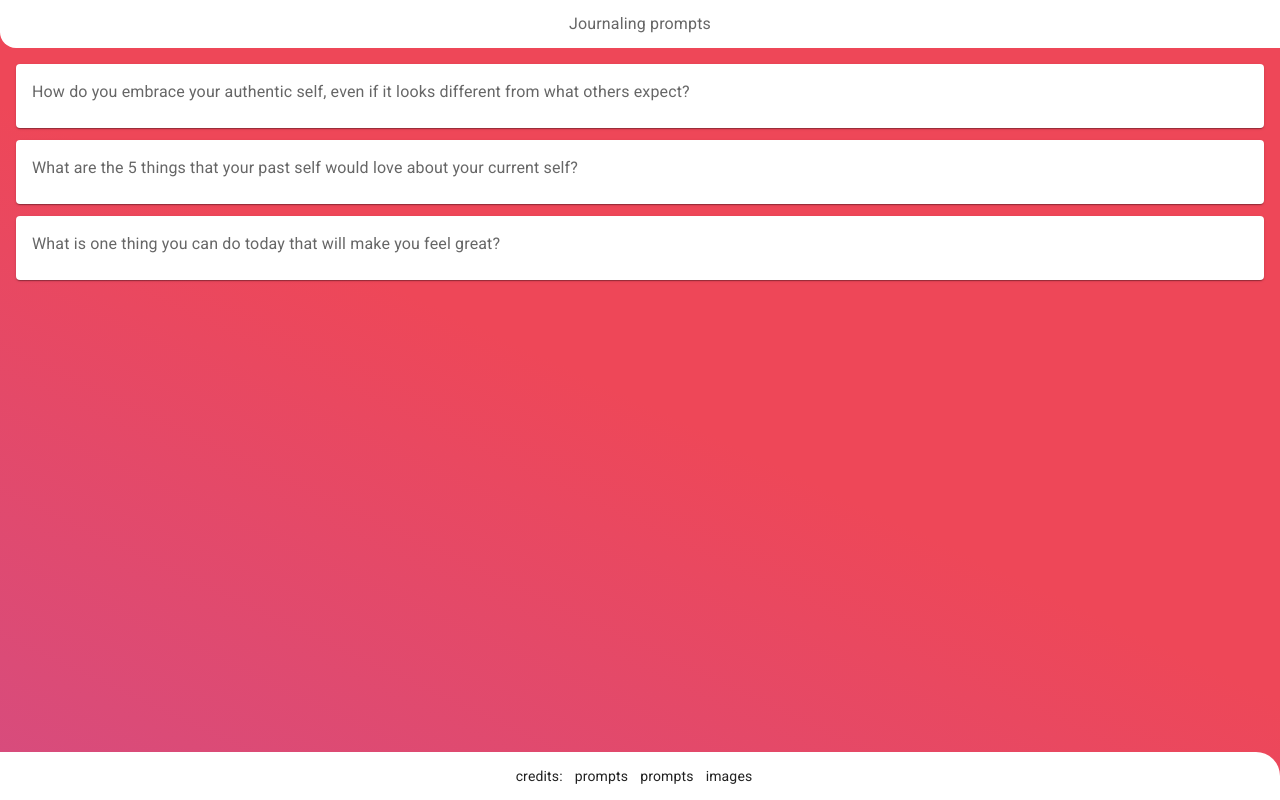
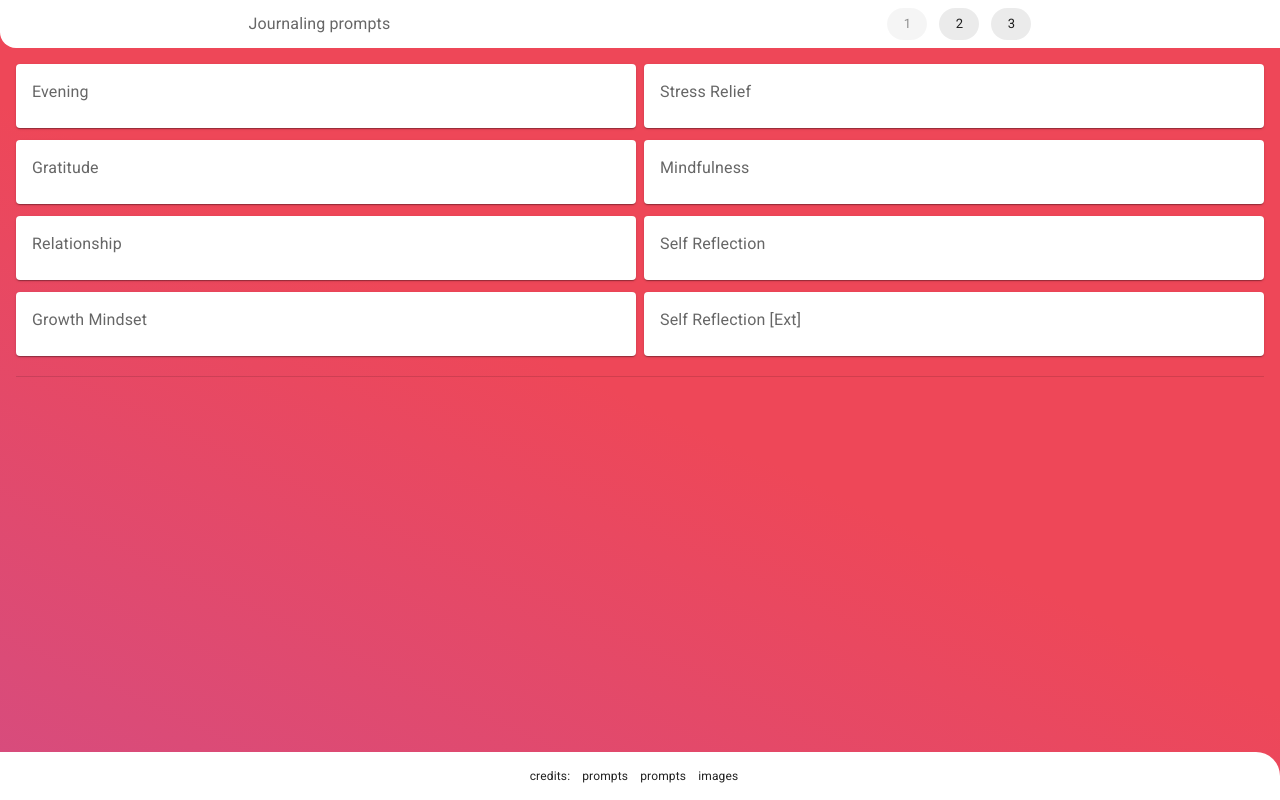
Before and after one commit to tbwiss/journaling-prompts, a React (Create React App) app: page / in a window 1280 px wide. Built offline with nearby package versions, Linux system fonts and the light colour scheme.

Commit message:
feat: add categories

```diff
--- a/src/data/database.ts
+++ b/src/data/database.ts
@@ -77,39 +77,39 @@ export const selfReflectionPrompts = [
 
 // https://dayoneapp.com/blog/journal-prompts/
 const evening = [
-  "What are three things that went well today, and why",
-  "What were the highlights of my day",
-  "What are three things that I could have done differently today, and how can I learn from these experiences",
-  "What did I learn today",
-  "How did I show gratitude today",
-  "What were some challenges I faced today and how did I overcome them",
-  "What did I do to take care of myself today",
-  "What did I do to help others today",
-  "How did I prioritize my time today",
-  "What did I do to bring positivity into my day",
-  "What did I do today that made me proud of myself",
-  "What were the most important events of the day",
-  "How did I feel at different moments throughout the day",
-  "What were some unexpected events that took place today",
-  "Who did I interact with today and what were those interactions like",
-  "What did I accomplish today",
-  "What are some things I would like to do differently tomorrow",
-  "What did I do to relax and recharge today",
-  "What were some of the sights, sounds, and smells I experienced today",
-  "How did I handle any difficult situations that arose today",
-  "What are some things I am looking forward to tomorrow",
-  "What emotions did I experience today",
-  "How did I respond to each emotion? What triggered each emotion",
-  "What did I do to make a positive impact on someone else's day",
-  "What am I looking forward to tomorrow",
-  "What can I do to prepare for a peaceful night's sleep",
-  "What was the most significant event of my day and why was it important",
-  "How did I handle any conflicts or difficult situations today",
-  "What did I learn about myself today",
-  "What are some things I can do differently tomorrow to have an even better day",
-  "Who made a positive impact on my day and how",
-  "What did I do to make someone else's day better",
-  "What are some things I want to remember about today",
+  "What are three things that went well today, and why?",
+  "What were the highlights of my day?",
+  "What are three things that I could have done differently today, and how can I learn from these experiences?",
+  "What did I learn today?",
+  "How did I show gratitude today?",
+  "What were some challenges I faced today and how did I overcome them?",
+  "What did I do to take care of myself today?",
+  "What did I do to help others today?",
+  "How did I prioritize my time today?",
+  "What did I do to bring positivity into my day?",
+  "What did I do today that made me proud of myself?",
+  "What were the most important events of the day?",
+  "How did I feel at different moments throughout the day?",
+  "What were some unexpected events that took place today?",
+  "Who did I interact with today and what were those interactions like?",
+  "What did I accomplish today?",
+  "What are some things I would like to do differently tomorrow?",
+  "What did I do to relax and recharge today?",
+  "What were some of the sights, sounds, and smells I experienced today?",
+  "How did I handle any difficult situations that arose today?",
+  "What are some things I am looking forward to tomorrow?",
+  "What emotions did I experience today?",
+  "How did I respond to each emotion? What triggered each emotion?",
+  "What did I do to make a positive impact on someone else's day?",
+  "What am I looking forward to tomorrow?",
+  "What can I do to prepare for a peaceful night's sleep?",
+  "What was the most significant event of my day and why was it important?",
+  "How did I handle any conflicts or difficult situations today?",
+  "What did I learn about myself today?",
+  "What are some things I can do differently tomorrow to have an even better day?",
+  "Who made a positive impact on my day and how?",
+  "What did I do to make someone else's day better?",
+  "What are some things I want to remember about today?",
 ];
 
 const stressRelief = [
@@ -309,3 +309,52 @@ const gratitude = [
 
   "What are some ways I can express gratitude and appreciate the beauty and wonder of the world around me?",
 ];
+
+export type Category = {
+  key: string;
+  label: string;
+  data: string[];
+};
+
+export const categories: Category[] = [
+  {
+    key: "evening",
+    label: "Evening",
+    data: evening,
+  },
+  {
+    key: "stressRelief",
+    label: "Stress Relief",
+    data: stressRelief,
+  },
+  {
+    key: "gratitude",
+    label: "Gratitude",
+    data: gratitude,
+  },
+  {
+    key: "mindfulness",
+    label: "Mindfulness",
+    data: mindfulness,
+  },
+  {
+    key: "relationship",
+    label: "Relationship",
+    data: relationship,
+  },
+  {
+    key: "selfReflection",
+    label: "Self Reflection",
+    data: selfRef,
+  },
+  {
+    key: "growthMindset",
+    label: "Growth Mindset",
+    data: growthMindset,
+  },
+  {
+    key: "selfReflectionGratefulnessBlog",
+    label: "Self Reflection [Ext]",
+    data: selfReflectionPrompts,
+  },
+];
--- /dev/null
+++ b/src/modules/Categories.tsx
@@ -0,0 +1,31 @@
+import * as React from "react";
+import { Card, CardContent, Grid, Typography } from "@mui/material";
+import { Category, categories } from "../data/database";
+
+type Props = {
+  selectedCat: Category | null;
+  setSelectedCat: any;
+};
+
+export default function Categories({ selectedCat, setSelectedCat }: Props) {
+  return (
+    <>
+      <Grid container spacing={1}>
+        {categories.map((category) => (
+          <Grid item key={category.key} xs={6}>
+            <Card
+              className={`mb-1 flex justify-left items-center rounded-2xl ${
+                selectedCat?.key === category.key && "opacity-70"
+              }`}
+              onClick={() => setSelectedCat(category)}
+            >
+              <CardContent>
+                <Typography color="text.secondary">{category.label}</Typography>
+              </CardContent>
+            </Card>
+          </Grid>
+        ))}
+      </Grid>
+    </>
+  );
+}
--- a/src/modules/Main.tsx
+++ b/src/modules/Main.tsx
@@ -1,20 +1,50 @@
 import * as React from "react";
-import PromptList from "./List";
-import { Typography } from "@mui/material";
+import PromptList from "./PromptList";
+import { Chip, Divider, Typography } from "@mui/material";
+import Categories from "./Categories";
+import { Category } from "../data/database";
 
 export default function Main() {
+  const [selectedCat, setSelectedCat] = React.useState<Category | null>(null);
+  const [promptsAmount, setPromptsAmount] = React.useState<number>(
+    Number(localStorage.getItem("NbrOfPrompts")) || 1
+  );
+
   return (
     <div>
-      <header className="h-12 w-full top-0 flex justify-center items-center bg-white rounded-bl-2xl">
+      <header className="h-12 w-full top-0 flex justify-around items-center bg-white rounded-bl-2xl">
         <Typography color="text.secondary">Journaling prompts</Typography>
+        <div className="flex flex-row">
+          {[1, 2, 3].map((number, idx) => (
+            <div key={number} className={`${idx !== 0 && "pl-3"}`}>
+              <Chip
+                label={number}
+                className={`w-10 ${promptsAmount === number && "opacity-50"}`}
+                onClick={() => {
+                  setPromptsAmount(number);
+                  localStorage.setItem("NbrOfPrompts", String(number));
+                }}
+              />
+            </div>
+          ))}
+        </div>
       </header>
       <div className="p-4">
         <section>
-          <PromptList />
+          <Categories
+            selectedCat={selectedCat}
+            setSelectedCat={setSelectedCat}
+          />
+        </section>
+        <div className="mt-4 mb-4">
+          <Divider />
+        </div>
+        <section>
+          <PromptList selectedCat={selectedCat} promptsAmount={promptsAmount} />
         </section>
       </div>
 
-      <footer className="h-12 w-full fixed bottom-0 flex justify-center items-center bg-white rounded-tr-3xl text-sm">
+      <footer className="h-12 w-full fixed bottom-0 flex justify-center items-center bg-white rounded-tr-3xl text-xs">
         <span className="pr-3">credits:</span>
         <span className="pr-3">
           <a href="https://blog.gratefulness.me/self-reflection-journaling-ideas-for-you/">
--- a/src/modules/List.tsx
+++ b/src/modules/PromptList.tsx
@@ -1,14 +1,19 @@
 import { Card, CardContent, Typography } from "@mui/material";
 import * as React from "react";
-import { selfReflectionPrompts } from "../data/database";
+import { Category } from "../data/database";
 
-export default function PromptList() {
-  const prompts = selfReflectionPrompts
-    .sort(() => 0.5 - Math.random())
-    .slice(0, 3);
+type Props = {
+  selectedCat: Category | null;
+  promptsAmount: number;
+};
+
+export default function PromptList({ selectedCat, promptsAmount }: Props) {
+  const prompts = selectedCat?.data
+    ?.sort(() => 0.5 - Math.random())
+    .slice(0, promptsAmount);
   return (
     <>
-      {prompts.map((prompt, idx) => (
+      {prompts?.map((prompt, idx) => (
         <Card className="mb-3 flex justify-left items-center" key={idx}>
           <CardContent>
             <Typography color="text.secondary">{prompt}</Typography>
```
